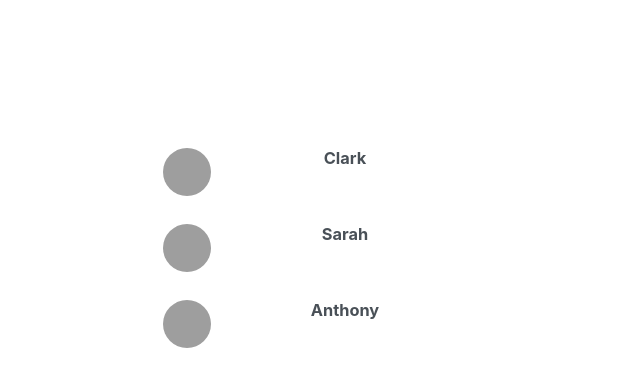
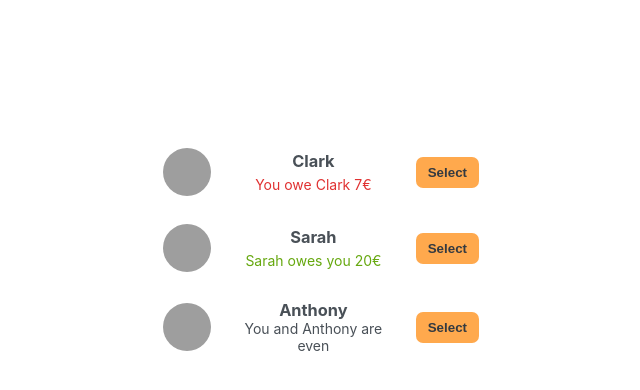
Before and after one commit to a-levitt/react.eat_n_split, a React (Vite) app: page / in a window 1280 px wide. Shown: the top 390 px of the page, without its empty margins (79-719 px from the left). Built offline with nearby package versions, Linux system fonts and the light colour scheme; grey boxes are pictures that could not be loaded.

Commit message:
Add conditional rendering for friend balance value

```diff
--- a/src/Components/Friend.jsx
+++ b/src/Components/Friend.jsx
@@ -3,6 +3,12 @@
         <li>
             <img src={friend.image} alt={friend.name}/>
             <h3>{friend.name}</h3>
+
+            {friend.balance < 0 && <p className="red">You owe {friend.name} {Math.abs(friend.balance)}€</p>}
+            {friend.balance > 0 && <p className="green">{friend.name} owes you {friend.balance}€</p>}
+            {friend.balance === 0 && <p>You and {friend.name} are even</p>}
+
+            <button className="button" >Select</button>
         </li>
     )
 }
```
